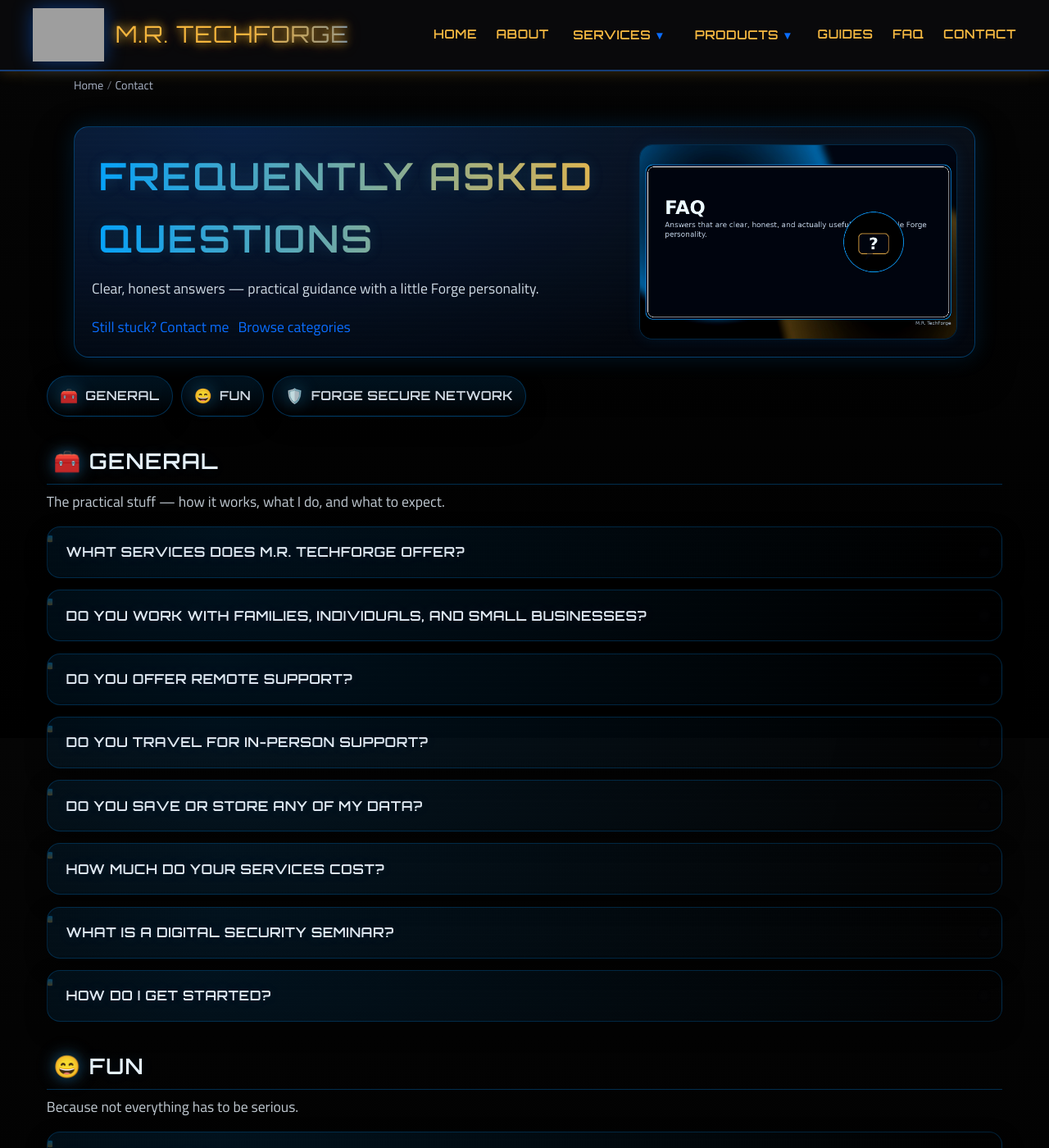
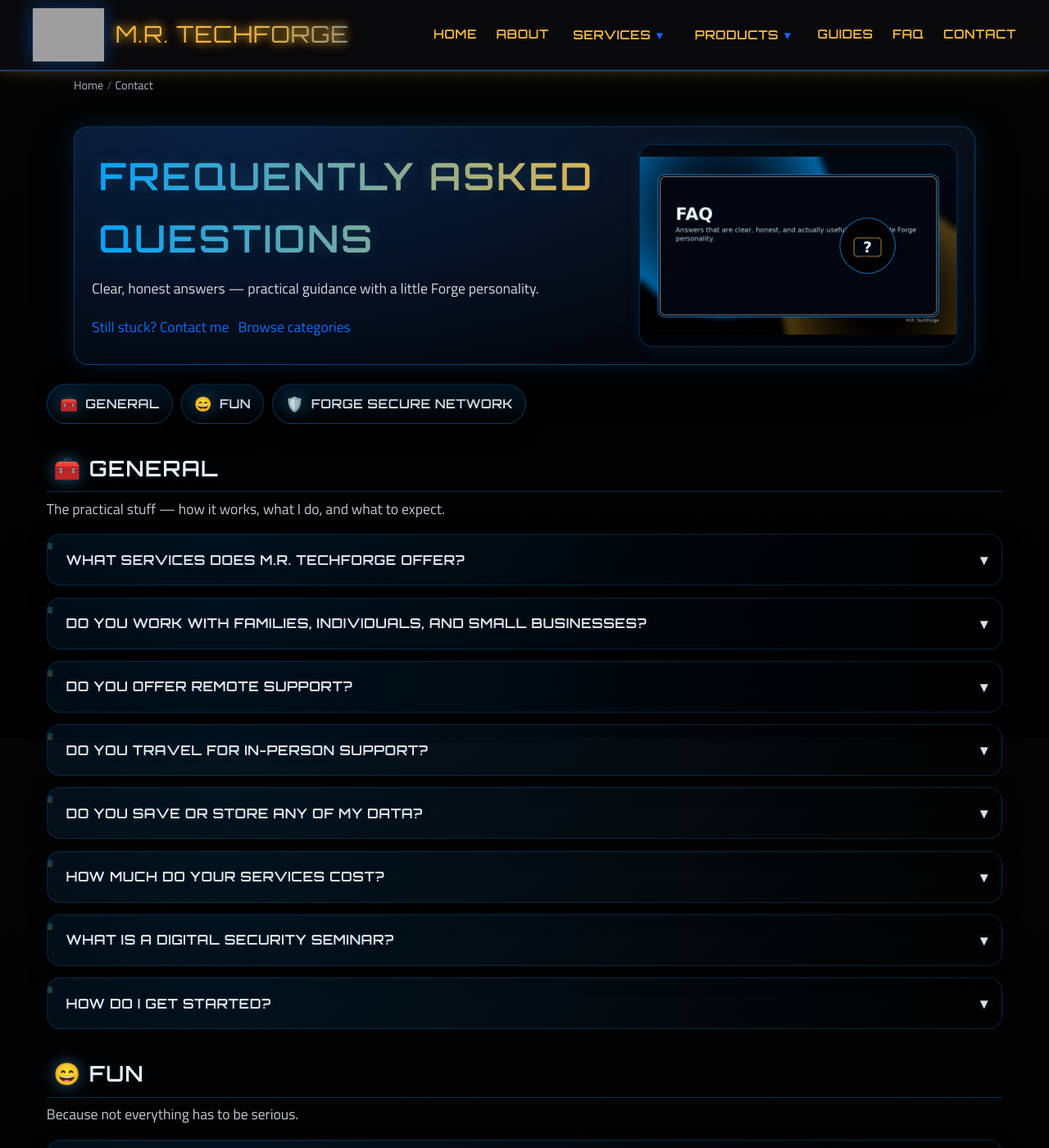
Before and after one commit to markisrt4/mrtechforge.github.io, a Jekyll site: the page built from faq.md, in a window 1280 px wide and 1400 px high. Shown: the whole window at 82% size. Built offline with Jekyll 4.4.1, drawn with Linux system fonts in a browser that asks for light colours; grey boxes are pictures that could not be loaded.

Commit message:
more faq updates

```diff
--- a/_sass/_pages-faq.scss
+++ b/_sass/_pages-faq.scss
@@ -1,9 +1,9 @@
 /* ==========================================================
-   M.R. TechForge — FAQ Page Styles (v2.5 FIXED)
-   - Restores full hero/pills/card layout (no regressions)
-   - Orbitron for headings + questions (techy)
-   - Left accent bar animates on open
-   - Vertical gradient for question/answer text
+   M.R. TechForge — FAQ Page Styles (v2.6 FINAL TUNE)
+   Fixes:
+   - Hero JPG no longer cropped (object-fit: contain)
+   - Vertical gradient applied specifically to FAQ Q/A text
+   - Keeps the full hero/pills/card layout (no regressions)
    ========================================================== */
 
 .faq-page .faq-wrap {
@@ -76,7 +76,6 @@
   letter-spacing: 0.06em;
   text-transform: uppercase;
 
-  /* Forge title gradient */
   background: linear-gradient(
     90deg,
     rgba(0, 163, 255, 1),
@@ -111,6 +110,7 @@
   overflow: hidden;
   border: 1px solid rgba(0,150,255,0.24);
   background: rgba(0,0,0,0.35);
+
   min-height: 220px;
   display: grid;
   place-items: center;
@@ -120,12 +120,17 @@
   z-index: 1;
 }
 
+/* ✅ FIX: this is where cropping was happening.
+   Use contain + padding so the full graphic shows. */
 .faq-hero-media img {
   width: 100%;
   height: 100%;
-  object-fit: cover;
+  object-fit: contain;            /* <- key fix */
+  object-position: center center; /* <- ensure centered */
   display: block;
-  filter: saturate(1.08) contrast(1.05);
+  padding: 14px;                 /* keep border visible + prevent edge clipping */
+  background: rgba(0,0,0,0.25);  /* subtle backing behind transparent-ish edges */
+  filter: saturate(1.05) contrast(1.03);
 }
 
 /* mobile hero */
@@ -135,6 +140,9 @@
   }
   .faq-hero-media {
     min-height: 180px;
+  }
+  .faq-hero-media img {
+    padding: 10px;
   }
 }
 
@@ -241,7 +249,6 @@
   transition: border-color 0.18s ease, box-shadow 0.18s ease;
 }
 
-/* subtle scan texture */
 .faq-item::after {
   content: "";
   position: absolute;
@@ -309,7 +316,7 @@
 }
 
 /* ------------------------------
-   QUESTION (VERTICAL GRADIENT TEXT)
+   QUESTION ROW
 ------------------------------ */
 .faq-question {
   cursor: pointer;
@@ -321,12 +328,27 @@
   justify-content: space-between;
   gap: 0.9rem;
 
+  /* keep the row normal so chevron stays clean */
+  color: rgba(240, 250, 255, 0.98);
+
   font-family: "Orbitron", sans-serif;
   font-weight: 900;
   letter-spacing: 0.03em;
   text-transform: uppercase;
 
-  /* white -> silver vertical gradient */
+  position: relative;
+  z-index: 1;
+}
+
+.faq-question::-webkit-details-marker {
+  display: none;
+}
+
+/* ✅ Vertical gradient applied only to the question text */
+.faq-q {
+  line-height: 1.35;
+  font-size: 0.98rem;
+
   background: linear-gradient(
     180deg,
     #ffffff 0%,
@@ -338,23 +360,12 @@
   color: transparent;
 
   text-shadow:
-    0 0 12px rgba(255,255,255,0.07),
+    0 0 12px rgba(255,255,255,0.06),
     0 0 18px rgba(0,150,255,0.12);
-  position: relative;
-  z-index: 1;
 }
 
-.faq-question::-webkit-details-marker {
-  display: none;
-}
-
-.faq-q {
-  line-height: 1.35;
-  font-size: 0.98rem;
-}
-
-/* Open: slightly warm at the bottom */
-.faq-item[open] .faq-question {
+/* Open: warmer bottom */
+.faq-item[open] .faq-q {
   background: linear-gradient(
     180deg,
     #ffffff 0%,
@@ -385,13 +396,21 @@
 }
 
 /* ------------------------------
-   ANSWER (SOFTER VERTICAL GRADIENT TEXT)
+   ANSWER
 ------------------------------ */
 .faq-answer {
   padding: 0 1.0rem 1.0rem 0.75rem;
   border-top: 1px solid rgba(255,255,255,0.06);
+  position: relative;
+  z-index: 1;
+}
 
-  /* light silver -> muted silver vertical gradient */
+/* ✅ Vertical gradient applied to answer text */
+.faq-answer p {
+  margin: 0.85rem 0 0;
+  line-height: 1.85;
+  font-size: 1.02rem;
+
   background: linear-gradient(
     180deg,
     #e9eef4 0%,
@@ -401,15 +420,6 @@
   -webkit-background-clip: text;
   background-clip: text;
   color: transparent;
-
-  position: relative;
-  z-index: 1;
-}
-
-.faq-answer p {
-  margin: 0.85rem 0 0;
-  line-height: 1.85;
-  font-size: 1.02rem;
 }
 
 /* ------------------------------
```
